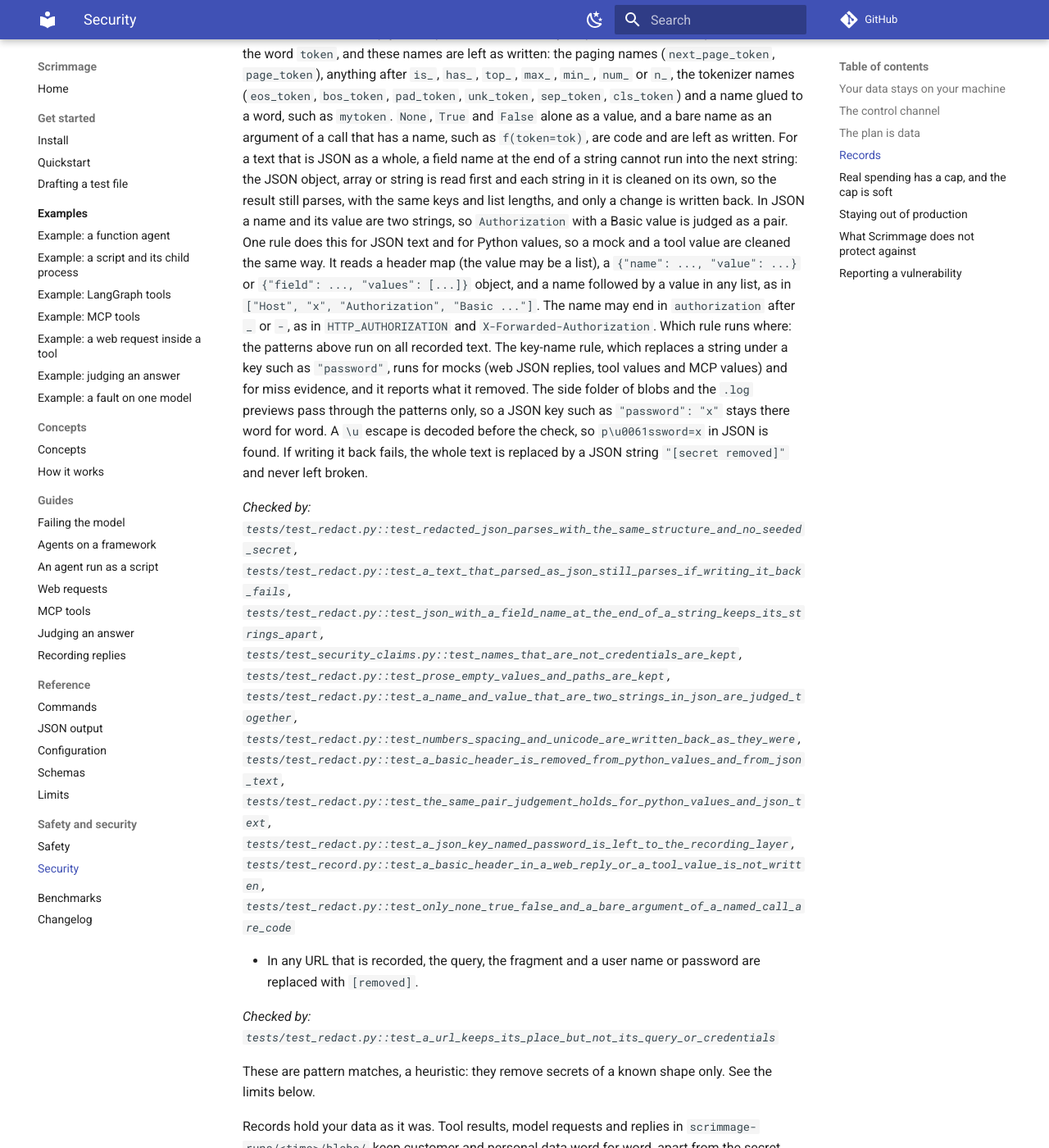
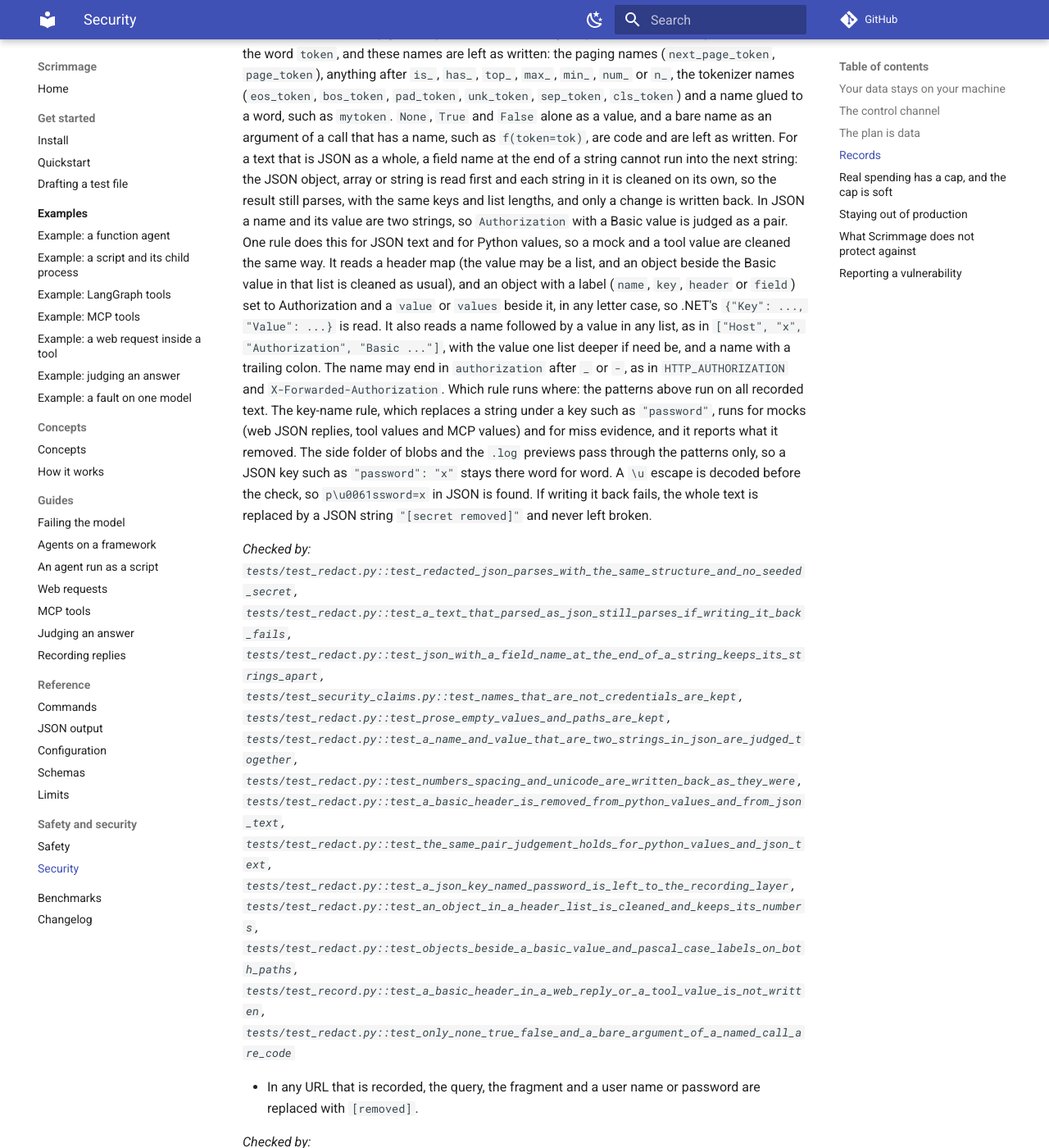
Before and after one commit to ManishKumar97/scrimmage, an MkDocs documentation site: the page built from docs/security.md, in a window 1280 px wide and 1400 px high, scrolled down 3748 px. Shown: the whole window at 82% size. Built offline with MkDocs 1.6.1 and Material for MkDocs 9.7.7, drawn with Linux system fonts in a browser that asks for light colours; comment, search, counter and statistics services are not loaded.

Commit message:
docs(redact): list the header labels and the nested forms

```diff
--- a/docs/security.md
+++ b/docs/security.md
@@ -108,7 +108,8 @@ Every gated call is written to a record in `scrimmage-runs/`, next to your `scri
   For a text that is JSON as a whole, a field name at the end of a string cannot run into the next string: the JSON object, array or string is read first and each string in it is cleaned on its own, so the result still parses, with the same keys and list lengths, and only a change is written back.
   In JSON a name and its value are two strings, so `Authorization` with a Basic value is judged as a pair.
   One rule does this for JSON text and for Python values, so a mock and a tool value are cleaned the same way.
-  It reads a header map (the value may be a list), a `{"name": ..., "value": ...}` or `{"field": ..., "values": [...]}` object, and a name followed by a value in any list, as in `["Host", "x", "Authorization", "Basic ..."]`.
+  It reads a header map (the value may be a list, and an object beside the Basic value in that list is cleaned as usual), and an object with a label (`name`, `key`, `header` or `field`) set to Authorization and a `value` or `values` beside it, in any letter case, so .NET's `{"Key": ..., "Value": ...}` is read.
+  It also reads a name followed by a value in any list, as in `["Host", "x", "Authorization", "Basic ..."]`, with the value one list deeper if need be, and a name with a trailing colon.
   The name may end in `authorization` after `_` or `-`, as in `HTTP_AUTHORIZATION` and `X-Forwarded-Authorization`.
   Which rule runs where: the patterns above run on all recorded text.
   The key-name rule, which replaces a string under a key such as `"password"`, runs for mocks (web JSON replies, tool values and MCP values) and for miss evidence, and it reports what it removed.
@@ -116,7 +117,7 @@ Every gated call is written to a record in `scrimmage-runs/`, next to your `scri
   A `\u` escape is decoded before the check, so `p\u0061ssword=x` in JSON is found.
   If writing it back fails, the whole text is replaced by a JSON string `"[secret removed]"` and never left broken.
 
-  *Checked by: `tests/test_redact.py::test_redacted_json_parses_with_the_same_structure_and_no_seeded_secret`, `tests/test_redact.py::test_a_text_that_parsed_as_json_still_parses_if_writing_it_back_fails`, `tests/test_redact.py::test_json_with_a_field_name_at_the_end_of_a_string_keeps_its_strings_apart`, `tests/test_security_claims.py::test_names_that_are_not_credentials_are_kept`, `tests/test_redact.py::test_prose_empty_values_and_paths_are_kept`, `tests/test_redact.py::test_a_name_and_value_that_are_two_strings_in_json_are_judged_together`, `tests/test_redact.py::test_numbers_spacing_and_unicode_are_written_back_as_they_were`, `tests/test_redact.py::test_a_basic_header_is_removed_from_python_values_and_from_json_text`, `tests/test_redact.py::test_the_same_pair_judgement_holds_for_python_values_and_json_text`, `tests/test_redact.py::test_a_json_key_named_password_is_left_to_the_recording_layer`, `tests/test_record.py::test_a_basic_header_in_a_web_reply_or_a_tool_value_is_not_written`, `tests/test_redact.py::test_only_none_true_false_and_a_bare_argument_of_a_named_call_are_code`*
+  *Checked by: `tests/test_redact.py::test_redacted_json_parses_with_the_same_structure_and_no_seeded_secret`, `tests/test_redact.py::test_a_text_that_parsed_as_json_still_parses_if_writing_it_back_fails`, `tests/test_redact.py::test_json_with_a_field_name_at_the_end_of_a_string_keeps_its_strings_apart`, `tests/test_security_claims.py::test_names_that_are_not_credentials_are_kept`, `tests/test_redact.py::test_prose_empty_values_and_paths_are_kept`, `tests/test_redact.py::test_a_name_and_value_that_are_two_strings_in_json_are_judged_together`, `tests/test_redact.py::test_numbers_spacing_and_unicode_are_written_back_as_they_were`, `tests/test_redact.py::test_a_basic_header_is_removed_from_python_values_and_from_json_text`, `tests/test_redact.py::test_the_same_pair_judgement_holds_for_python_values_and_json_text`, `tests/test_redact.py::test_a_json_key_named_password_is_left_to_the_recording_layer`, `tests/test_redact.py::test_an_object_in_a_header_list_is_cleaned_and_keeps_its_numbers`, `tests/test_redact.py::test_objects_beside_a_basic_value_and_pascal_case_labels_on_both_paths`, `tests/test_record.py::test_a_basic_header_in_a_web_reply_or_a_tool_value_is_not_written`, `tests/test_redact.py::test_only_none_true_false_and_a_bare_argument_of_a_named_call_are_code`*
 
 - In any URL that is recorded, the query, the fragment and a user name or password are replaced with `[removed]`.
 
```
